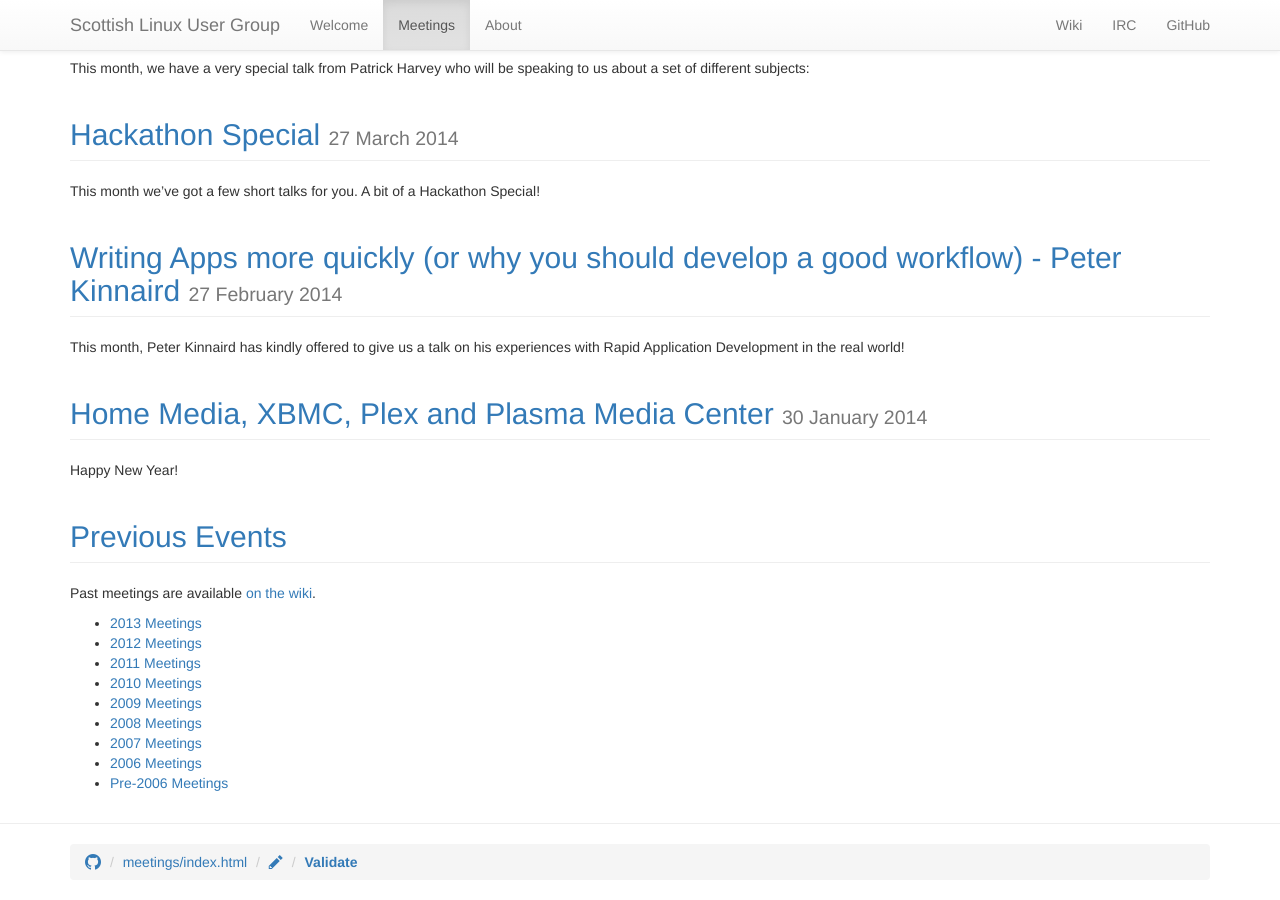
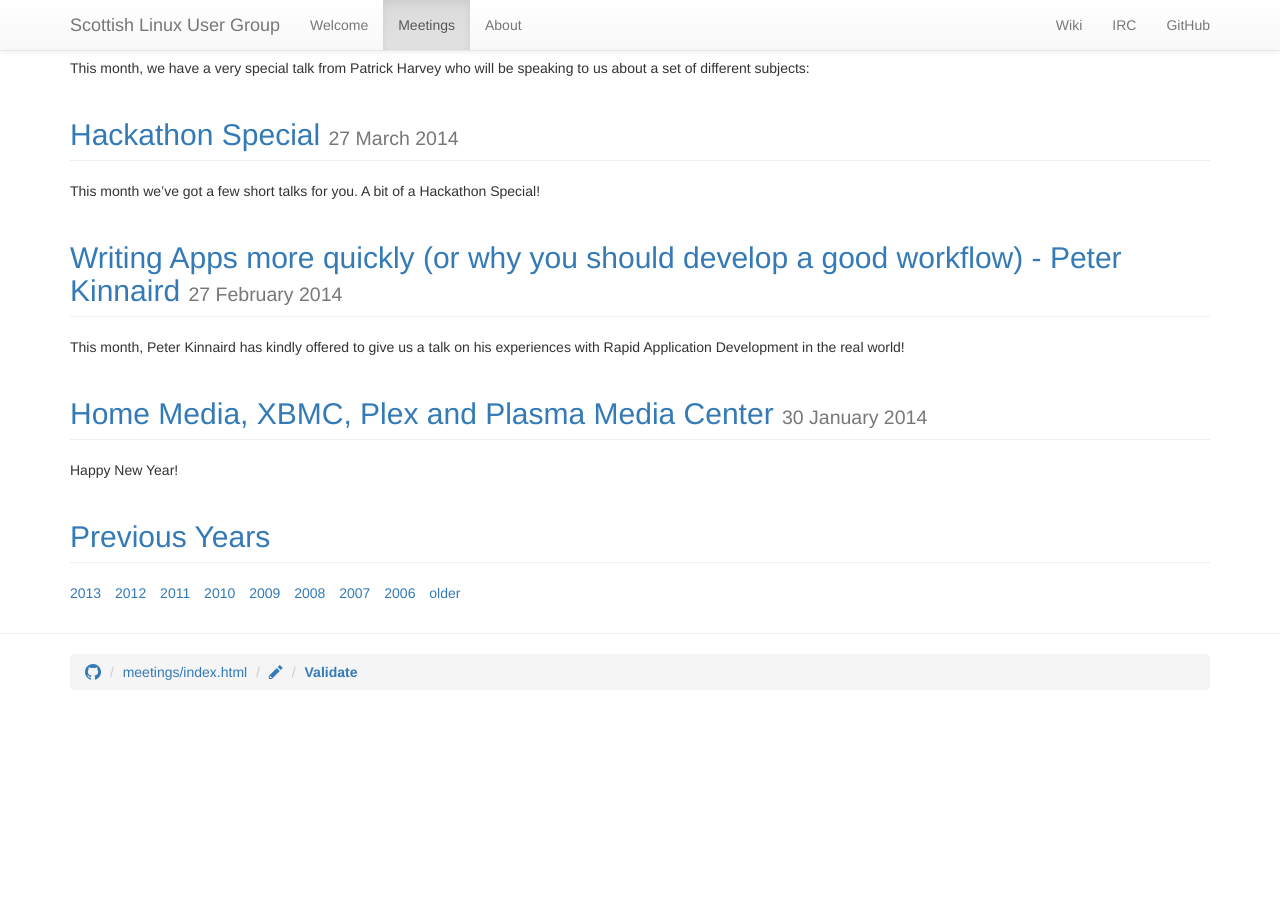
Before and after one commit to ScotLUG/scotlug.github.io, a Jekyll site: the page built from meetings/index.html, in a window 1280 px wide and 900 px high, scrolled down 1526 px. Built offline with Jekyll 4.4.1, drawn with Linux system fonts in a browser that asks for light colours; after the commit the page ends 2236 px from its top, so only the background shows below that.

Commit message:
Simplify list of previous years' meetings
Dates are listed inline and extra copy has been removed.

```diff
--- a/meetings/index.html
+++ b/meetings/index.html
@@ -21,17 +21,16 @@ lead: |
 {% endfor %}
 
 <article>
-  <h2 class="page-header"><a href="http://www.scotlug.org.uk/wiki/Meetings">Previous Events</a></h2>
-  <p>Past meetings are available <a href="http://www.scotlug.org.uk/wiki/Meetings">on the wiki</a>.</p>
-  <ul>
-    <li><a href="http://www.scotlug.org.uk/wiki/2013_Meetings">2013 Meetings</a></li>
-    <li><a href="http://www.scotlug.org.uk/wiki/2012_Meetings">2012 Meetings</a></li>
-    <li><a href="http://www.scotlug.org.uk/wiki/2011_Meetings">2011 Meetings</a></li>
-    <li><a href="http://www.scotlug.org.uk/wiki/2010_Meetings">2010 Meetings</a></li>
-    <li><a href="http://www.scotlug.org.uk/wiki/2009_Meetings">2009 Meetings</a></li>
-    <li><a href="http://www.scotlug.org.uk/wiki/2008_Meetings">2008 Meetings</a></li>
-    <li><a href="http://www.scotlug.org.uk/wiki/2007_Meetings">2007 Meetings</a></li>
-    <li><a href="http://www.scotlug.org.uk/wiki/2006_Meetings">2006 Meetings</a></li>
-    <li><a href="http://www.scotlug.org.uk/wiki/Pre_2006_Meetings">Pre-2006 Meetings</a></li>
+  <h2 class="page-header"><a href="http://www.scotlug.org.uk/wiki/Meetings">Previous Years</a></h2>
+  <ul class="list-inline">
+    <li><a href="http://www.scotlug.org.uk/wiki/2013_Meetings">2013</a></li>
+    <li><a href="http://www.scotlug.org.uk/wiki/2012_Meetings">2012</a></li>
+    <li><a href="http://www.scotlug.org.uk/wiki/2011_Meetings">2011</a></li>
+    <li><a href="http://www.scotlug.org.uk/wiki/2010_Meetings">2010</a></li>
+    <li><a href="http://www.scotlug.org.uk/wiki/2009_Meetings">2009</a></li>
+    <li><a href="http://www.scotlug.org.uk/wiki/2008_Meetings">2008</a></li>
+    <li><a href="http://www.scotlug.org.uk/wiki/2007_Meetings">2007</a></li>
+    <li><a href="http://www.scotlug.org.uk/wiki/2006_Meetings">2006</a></li>
+    <li><a href="http://www.scotlug.org.uk/wiki/Pre_2006_Meetings">older</a></li>
   </ul>
 </article>
```
